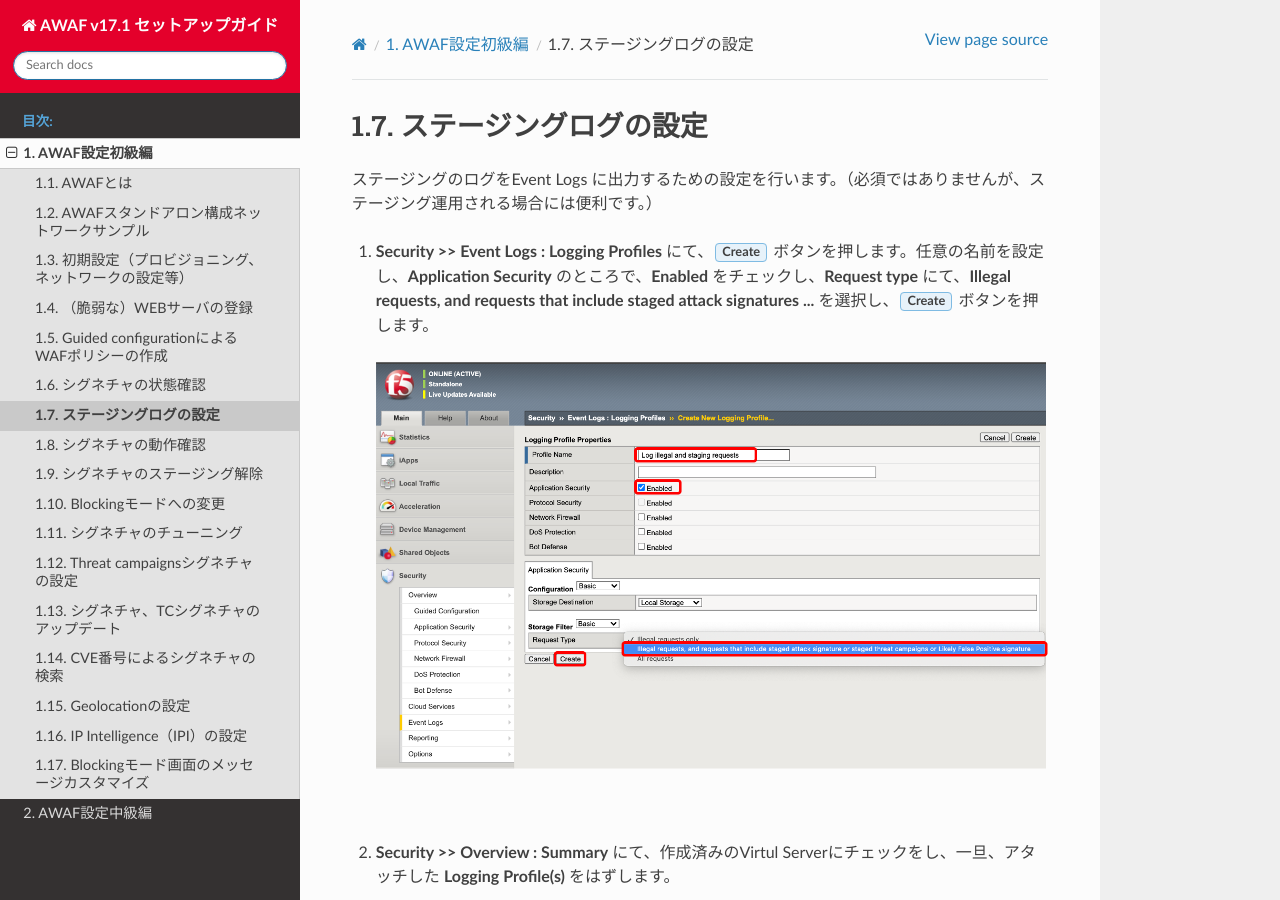
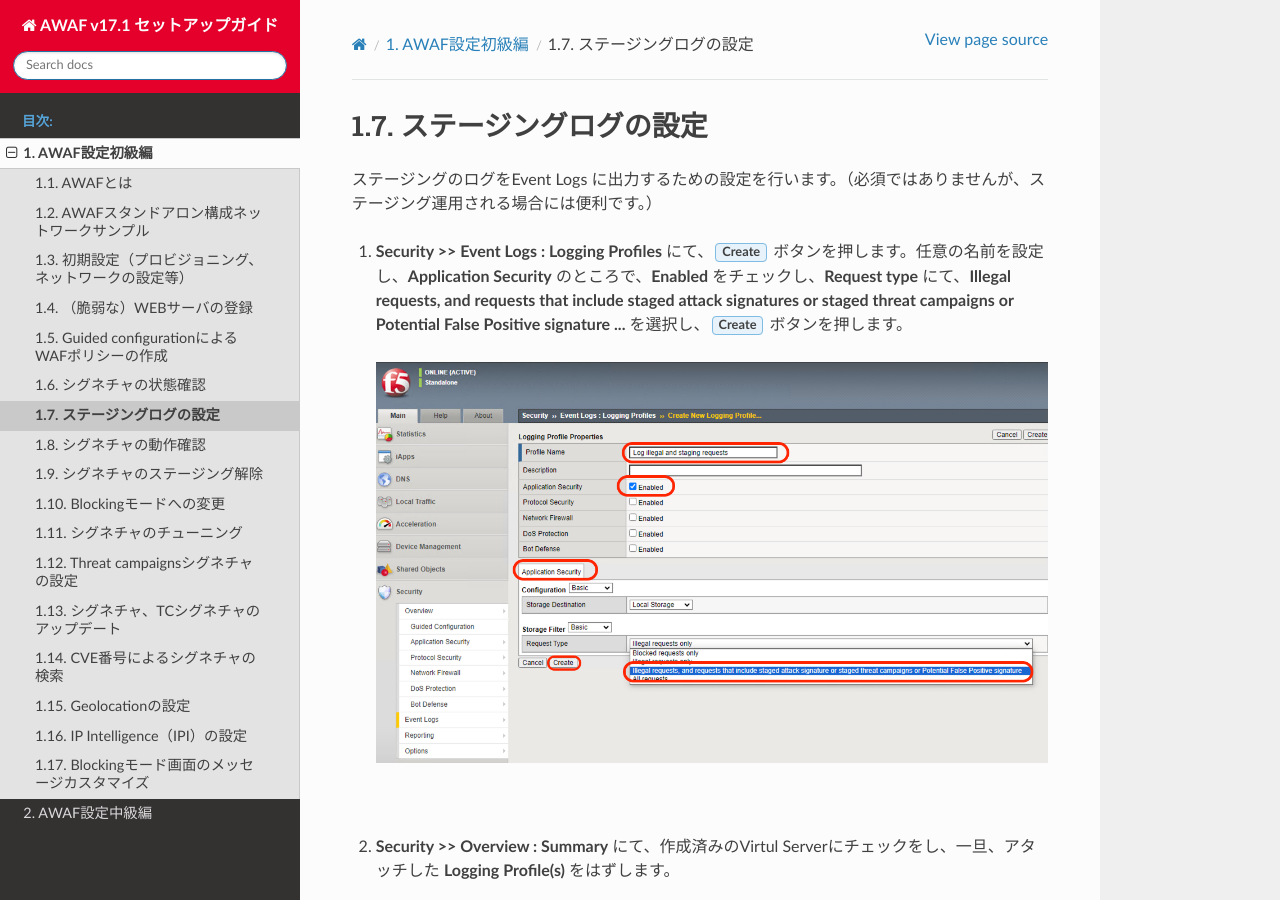
Before and after one commit to BeF5/f5j-easy-setup-waf-17, a Sphinx documentation site: the page built from docs/content1/module07/module07.rst, in a window 1280 px wide and 900 px high. Built offline with Sphinx 7.4.7 and the Read the Docs theme 2.0.0, drawn with Linux system fonts in a browser that asks for light colours.

Commit message:
v17.1更新用

```diff
--- a/docs/content1/module07/module07.rst
+++ b/docs/content1/module07/module07.rst
@@ -3,7 +3,7 @@
 
 ステージングのログをEvent Logs に出力するための設定を行います。（必須ではありませんが、ステージング運用される場合には便利です。）
 
-#. **Security >> Event Logs : Logging Profiles** にて、:guilabel:`Create` ボタンを押します。任意の名前を設定し、**Application Security** のところで、**Enabled** をチェックし、**Request type** にて、**Illegal requests, and requests that include staged attack signatures ...** を選択し、:guilabel:`Create` ボタンを押します。
+#. **Security >> Event Logs : Logging Profiles** にて、:guilabel:`Create` ボタンを押します。任意の名前を設定し、**Application Security** のところで、**Enabled** をチェックし、**Request type** にて、**Illegal requests, and requests that include staged attack signatures or staged threat campaigns or Potential False Positive signature ...** を選択し、:guilabel:`Create` ボタンを押します。
 
    .. image:: images/mod7-1.png
    |
--- a/docs/content1/module08/module08.rst
+++ b/docs/content1/module08/module08.rst
@@ -9,7 +9,7 @@
 
    .. image:: images/mod8-2.png
    |
-#. 上記画面のSuggestionsの **View...** をクリックすると、TrafficLearningの画面でも **Attack signature detected** が確認できます。（ **Security >> Application Security : Policy Building : Traffic Learning** でもたどれます。）
+#. 上記画面のSuggestionsの **Related Suggestions** をクリックすると、TrafficLearningの画面でも **Attack signature detected** が確認できます。（ **Security >> Application Security : Policy Building : Traffic Learning** でもたどれます。）
 
    .. image:: images/mod8-3.png
    |
```
Also changed, not shown: docs/content1/module07/images/mod7-1.png, docs/content1/module08/images/mod8-2.png, docs/content1/module08/images/mod8-3.png.
